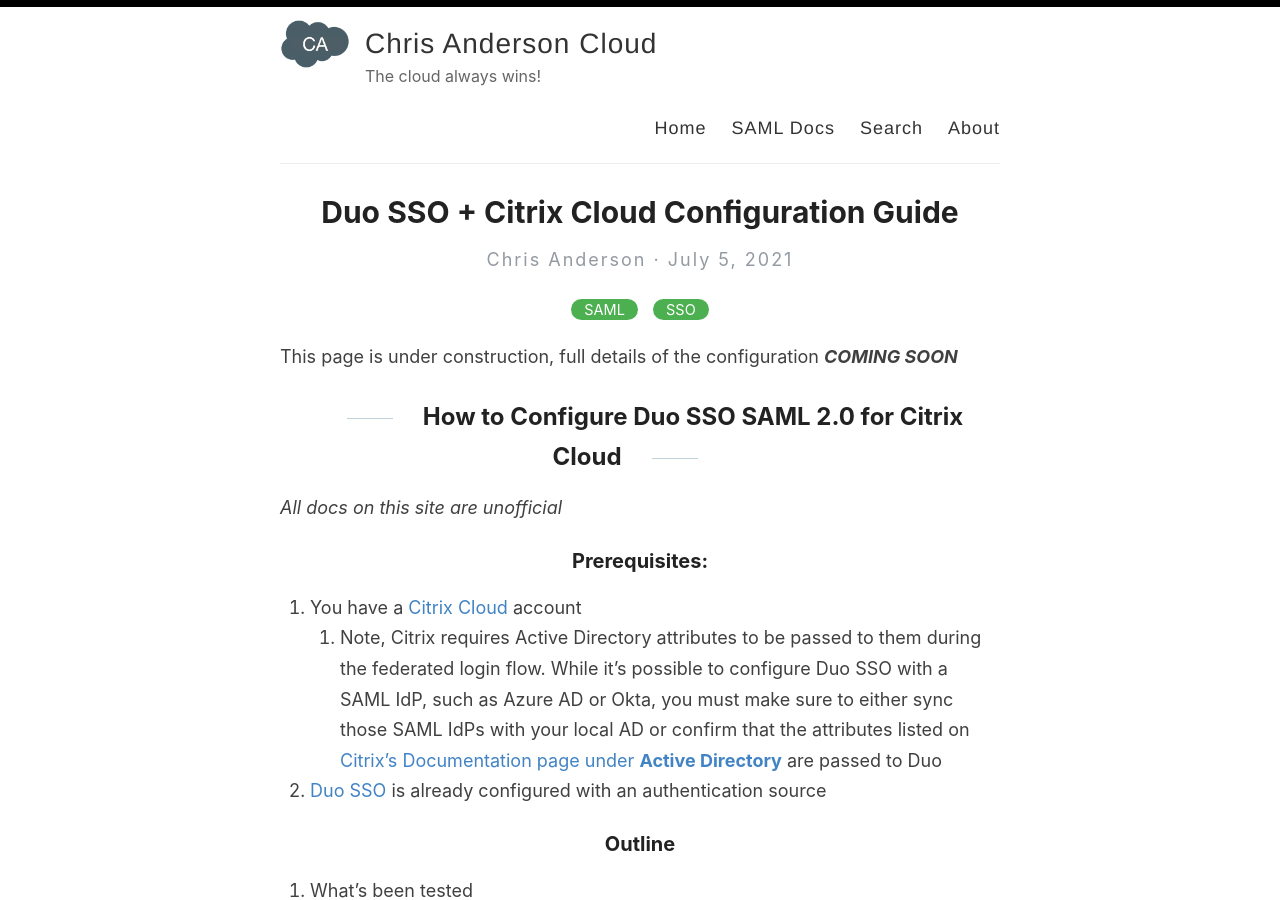
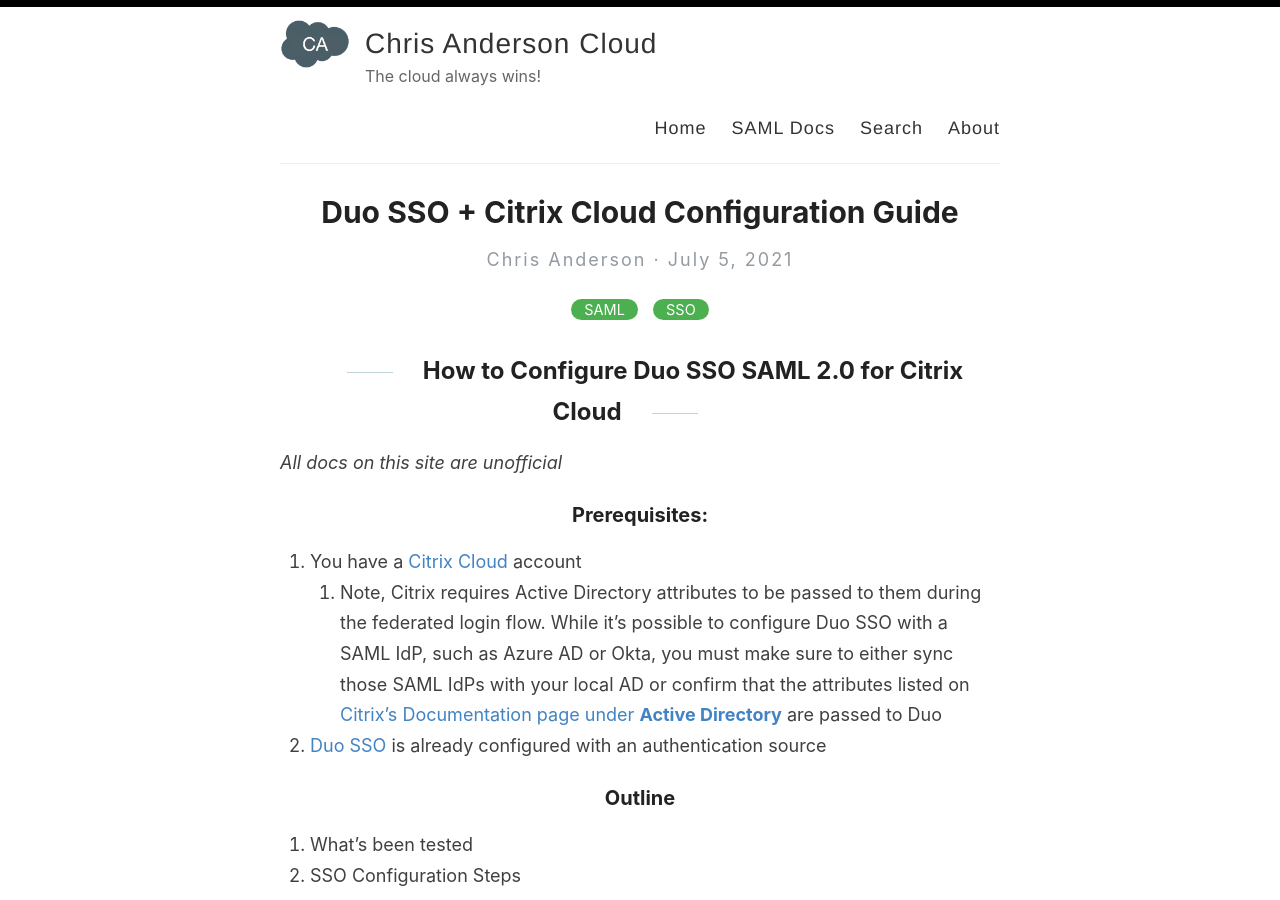
Before and after one commit to christophe81/christophe81.github.io, a Jekyll site: the page built from _posts/2021-07-05-Duo SSO-Citrix-Cloud.md, in a window 1280 px wide and 900 px high. Built offline with Jekyll 4.4.1, drawn with Linux system fonts in a browser that asks for light colours; comment, search, counter and statistics services are not loaded.

Commit message:
Update 2021-07-05-Duo SSO-Citrix-Cloud.md

```diff
--- a/_posts/2021-07-05-Duo SSO-Citrix-Cloud.md
+++ b/_posts/2021-07-05-Duo SSO-Citrix-Cloud.md
@@ -4,8 +4,6 @@
 categories: SAML SSO
 excerpt_separator: <!--more-->
 ---
-
-This page is under construction, full details of the configuration _**COMING SOON**_
 
 ## How to Configure Duo SSO SAML 2.0 for Citrix Cloud
 
```
